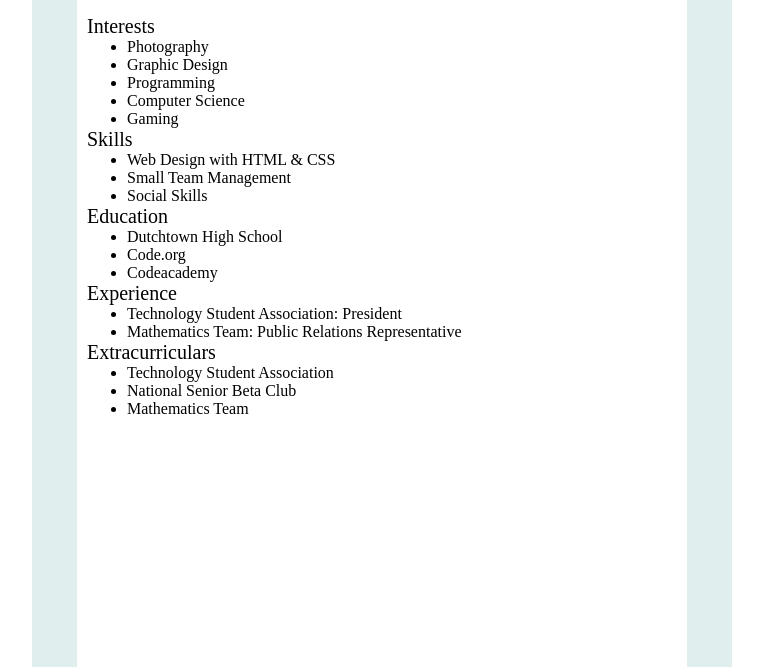
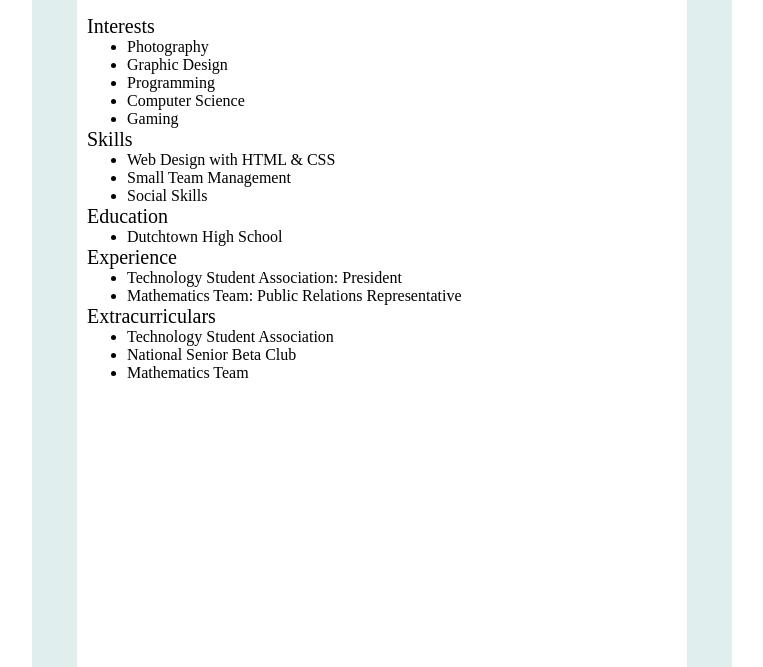
Before and after one commit to Ldnag1/html-resume, a plain HTML site: page index.html in a window 1280 px wide. Shown: the part 133-800 px from the top of the page, without its empty margins (258-1021 px from the left). Drawn offline with Linux system fonts and the light colour scheme.

Commit message:
Update index.html

```diff
--- a/index.html
+++ b/index.html
@@ -35,9 +35,6 @@
 				<a href="https://schoolwires.henry.k12.ga.us/dhs">
 				<li>Dutchtown High School</li>
 				</a>
-				<!--Link-->
-				<li>Code.org</li>
-				<li>Codeacademy</li>
 			</ul>
 			<p class="head">Experience</p>
 			<ul>
```
